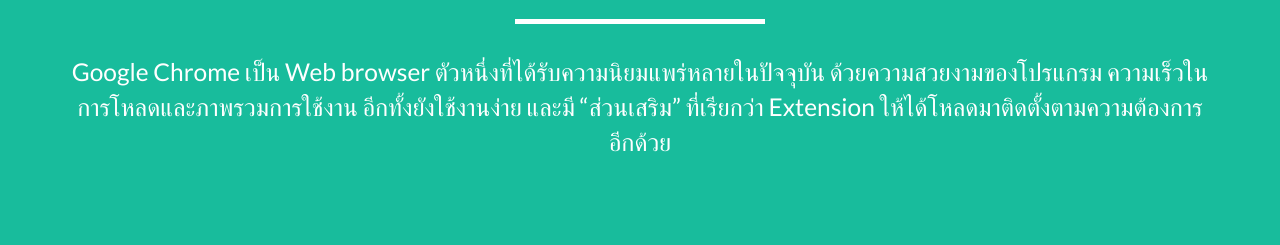
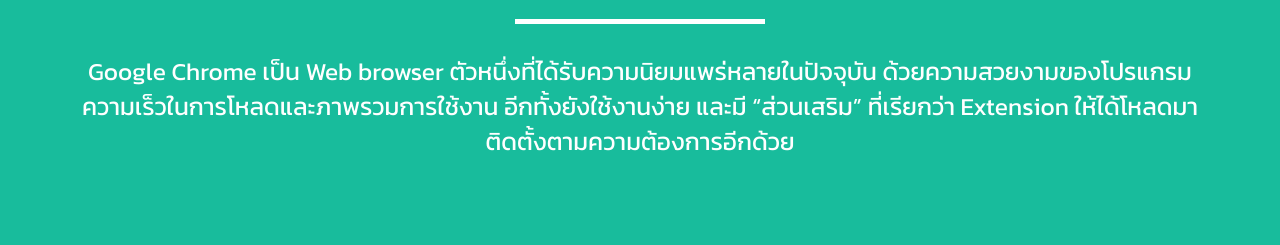
Before and after one commit to kavinvin/Chrome-Extension-Tutorial, a website: page index.html in a window 1280 px wide. Shown: the part 555-800 px from the top of the page. Drawn offline with nearby package versions, Linux system fonts and the light colour scheme.

Commit message:
Use 'Kanit' font

```diff
--- a/index.html
+++ b/index.html
@@ -24,6 +24,7 @@
     <link href="vendor/font-awesome/css/font-awesome.min.css" rel="stylesheet" type="text/css">
     <link href="https://fonts.googleapis.com/css?family=Montserrat:400,700" rel="stylesheet" type="text/css">
     <link href="https://fonts.googleapis.com/css?family=Lato:400,700,400italic,700italic" rel="stylesheet" type="text/css">
+    <link href="https://fonts.googleapis.com/css?family=Kanit" rel="stylesheet">
 
     <!-- HTML5 Shim and Respond.js IE8 support of HTML5 elements and media queries -->
     <!-- WARNING: Respond.js doesn't work if you view the page via file:// -->
--- a/less/freelancer.less
+++ b/less/freelancer.less
@@ -2,7 +2,7 @@
 @import "mixins.less";
 
 body {
-	font-family: 'Lato', 'Helvetica Neue', Helvetica, Arial, sans-serif;
+	font-family: 'Kanit', 'Lato', 'Helvetica Neue', Helvetica, Arial, sans-serif;
 	overflow-x: hidden;
 }
 
```
Also changed, not shown: css/freelancer.css, css/freelancer.min.css.
